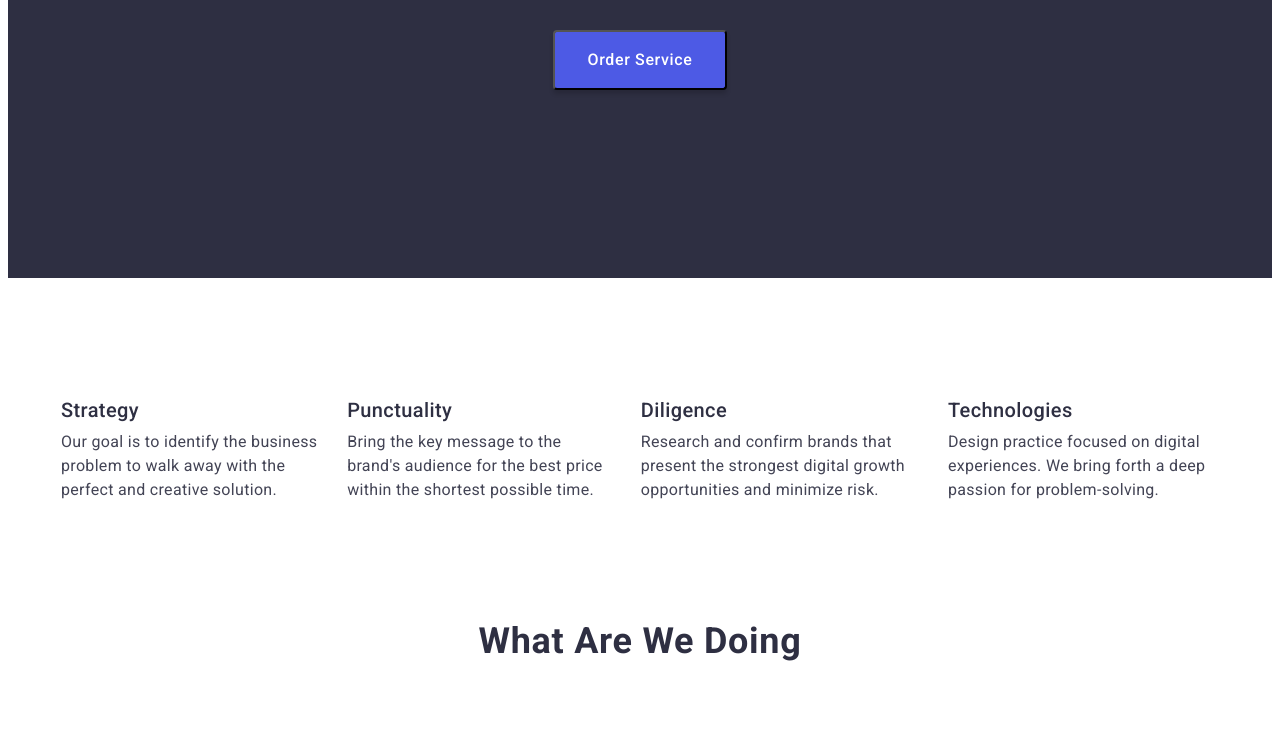
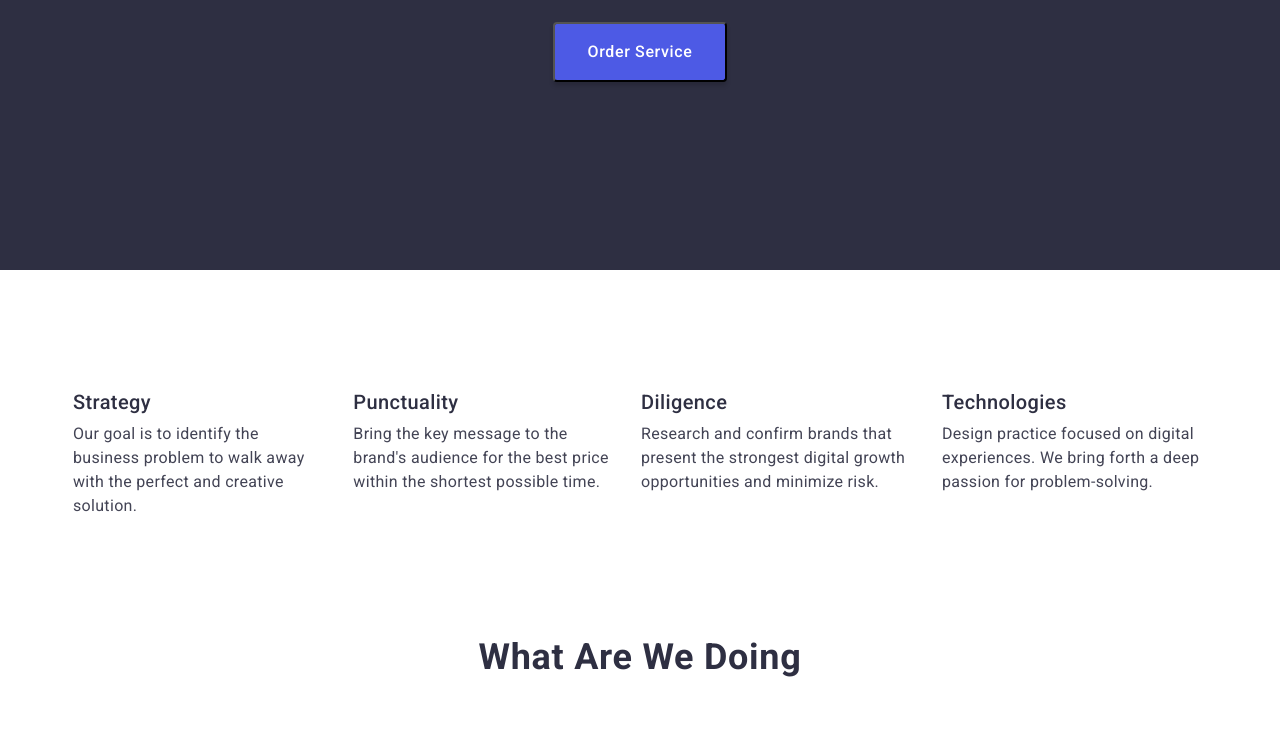
Before and after one commit to VictoriaHilko/goit-markup-hw-03, a plain HTML site: page index.html in a window 1280 px wide. Shown: the part 219-950 px from the top of the page. Drawn offline with nearby package versions, Linux system fonts and the light colour scheme.

Commit message:
add normilize

```diff
--- a/index.html
+++ b/index.html
@@ -10,7 +10,7 @@
     <link rel="preconnect" href="https://fonts.gstatic.com" crossorigin>
     <link href="https://fonts.googleapis.com/css2?family=Raleway:wght@800&display=swap" rel="stylesheet">
     <link href="https://fonts.googleapis.com/css2?family=Roboto:wght@400;500;700;900&display=swap" rel="stylesheet">
-    <!-- <link rel="stylesheet" href="https://unpkg.com/modern-normalize@1.1.0/modern-normalize.css"> -->
+    <link rel="stylesheet" href="https://unpkg.com/modern-normalize@1.1.0/modern-normalize.css">
     <link rel="stylesheet" href="./css/styles.css">
 </head>
 
```
Also changed, not shown: portfolio.html (+1 -1 lines).
